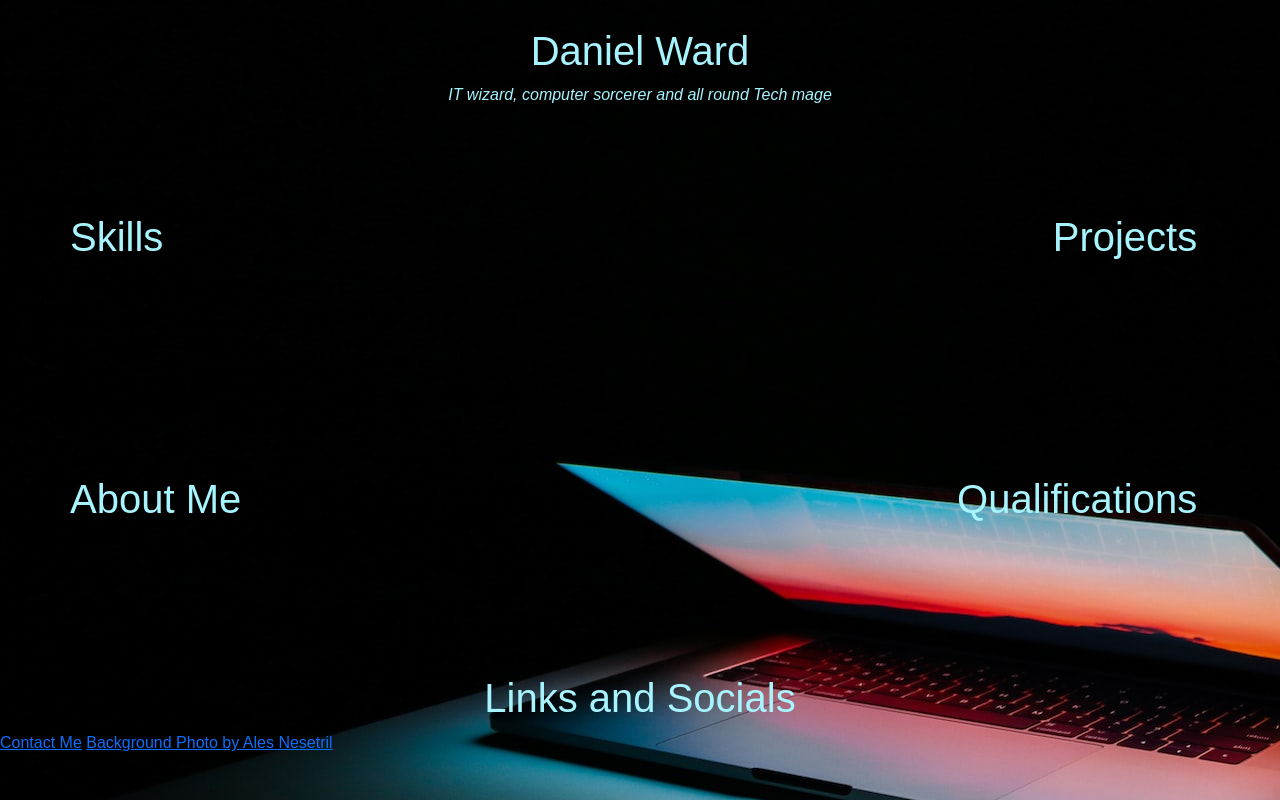
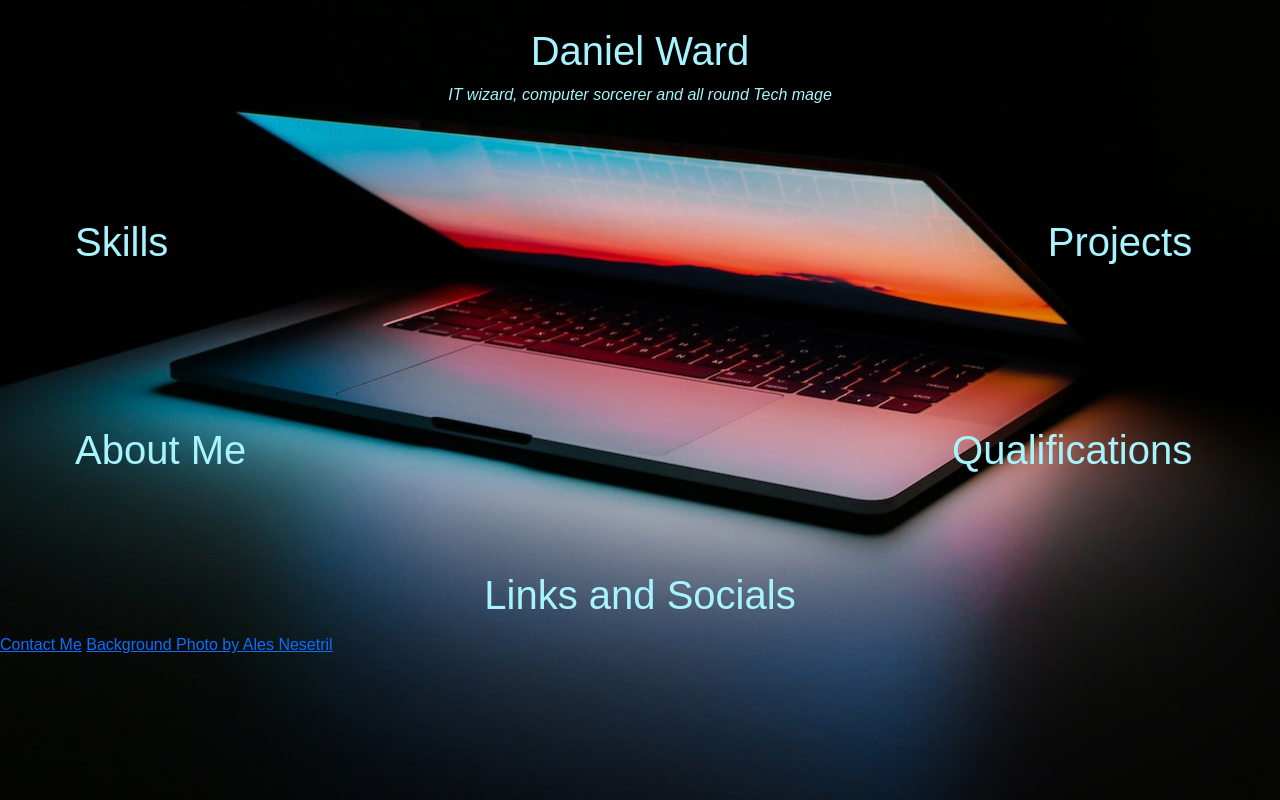
Before and after one commit to alxiden/PersonalSite, a plain HTML site: page index.html in a window 1280 px wide. Drawn offline with nearby package versions, Linux system fonts and the light colour scheme.

Commit message:
Glowing Buttons

```diff
--- a/CSS/styles.css
+++ b/CSS/styles.css
@@ -2,6 +2,7 @@
 
 
 body{
+    background-position: center;
     background-image: url("../Images/Background.jpg");
     background-color: black ;
     font-family: Copperplate,Copperplate Gothic Light,fantasy;
@@ -22,7 +23,7 @@ p{
 }
 button{
     background-color: transparent;
-    border: 0px;
+    /* border: 0px; */
     white-space: nowrap;
 }
 
@@ -36,10 +37,25 @@ button{
 
 .col-lg{
     padding-top: 5%;
-    padding-bottom: 11%;
+    padding-bottom: 6%;
     padding-left: 5%;
     padding-right: 6%;
 
+}
+
+.glow-button {
+    border-width: thick;
+    border-color: transparent;
+    outline: none;
+    cursor: pointer;
+    position: relative;
+    z-index: 0;
+    border-radius: 10px;
+    transition: border-color 1s;
+}
+
+.glow-button:hover {
+    border-color: #A8F4FE;
 }
 
 /*ID */
--- a/index.html
+++ b/index.html
@@ -29,7 +29,7 @@
       <div class="row">
         <div class="col-lg" id="L1">
           <div >
-            <button><h3 class="fs-1">Skills</h3></button>
+            <button class="glow-button"><h3 class="fs-1">Skills</h3></button>
           </div>
         </div>
         <div class="col-lg">
@@ -37,7 +37,7 @@
         </div>
         <div class="col-lg" id="R1">
           <div>
-            <button>
+            <button class="glow-button">
               <h3 class="fs-1">Projects</h3>
             </button>
           </div>
@@ -46,7 +46,7 @@
       <div class="row">
         <div class="col-lg" id="L1">
           <div class="header-box">
-            <button>
+            <button class="glow-button">
               <h3 class="fs-1">About Me</h3>
             </button>
           </div>
@@ -55,7 +55,7 @@
 
         </div>
         <div class="col-lg" id="R2">
-          <button><h3 class="fs-1">Qualifications</h3></button>
+          <button class="glow-button"><h3 class="fs-1">Qualifications</h3></button>
 
         </div>
       </div>
@@ -66,7 +66,7 @@
 
 
     <div class="header-box" id="bottombox">
-      <button><h3 class="fs-1">Links and Socials</h3></button>
+      <button class="glow-button"><h3 class="fs-1">Links and Socials</h3></button>
     </div>
     <a href="contactme.html">Contact Me</a>
     <a href="https://unsplash.com/@alesnesetril">Background Photo by Ales Nesetril</a>
```
